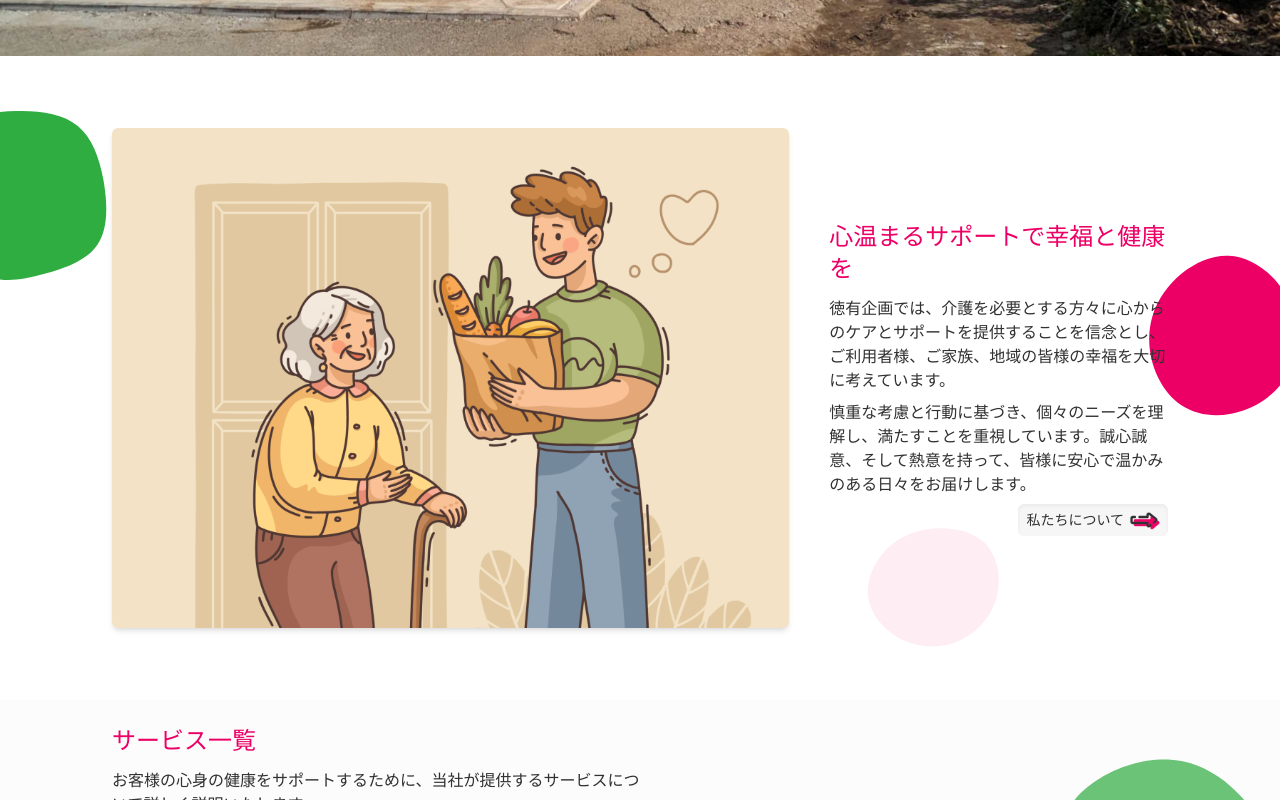
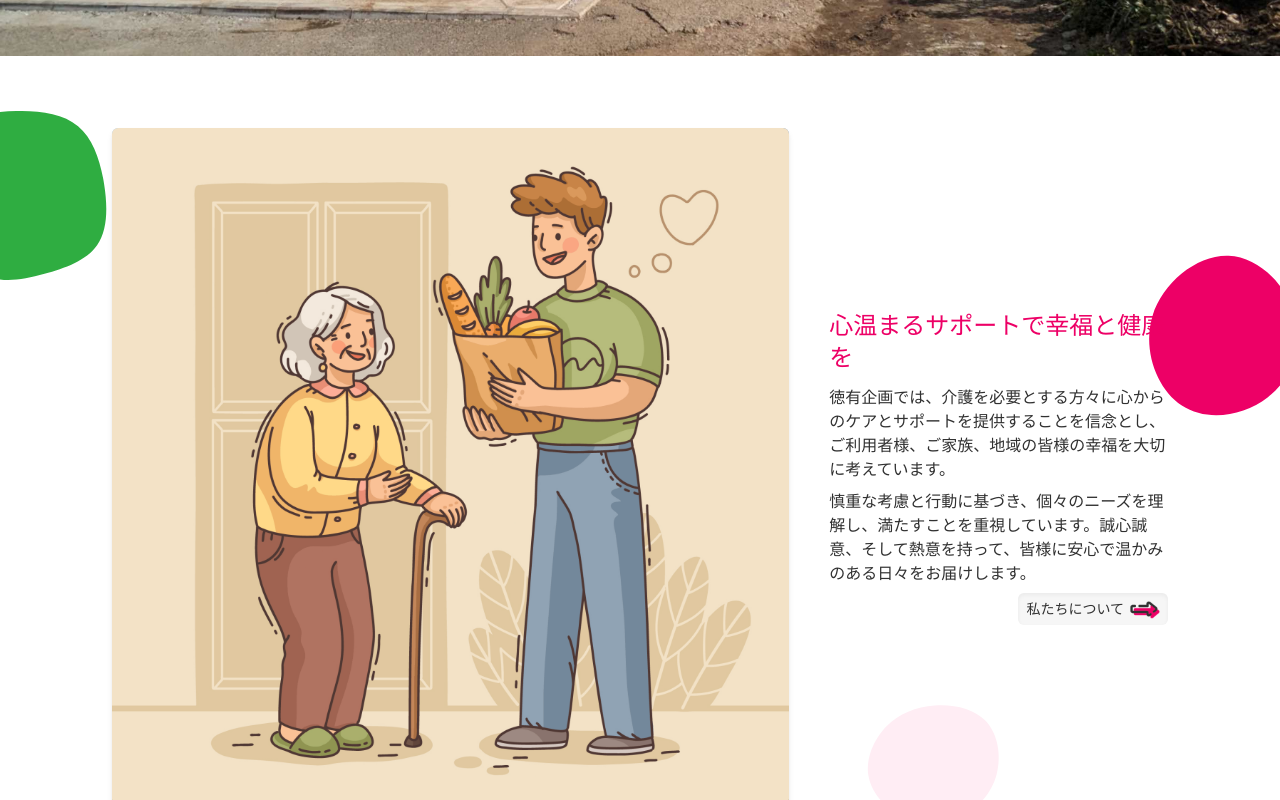
Before and after one commit to Jasufr/tokuyukikaku, a React (Vite) app: page / in a window 1280 px wide. Shown: the part 840-1640 px from the top of the page. Built offline with nearby package versions, Linux system fonts and the light colour scheme; a web font is replaced by a local one.

Commit message:
image blur loading test on home page

```diff
--- a/index.html
+++ b/index.html
@@ -24,7 +24,7 @@
     href="https://fonts.googleapis.com/css2?family=Kosugi&family=Kosugi+Maru&family=M+PLUS+1p:wght@100;300;400;500;700;800;900&family=Noto+Sans+JP:wght@100..900&family=Noto+Serif+JP:wght@200..900&family=Sawarabi+Gothic&family=Sawarabi+Mincho&display=swap"
     rel="stylesheet">
 
-    <link rel="preload" as="image" href="/images/tokuyukikaku.jpg">
+    <!-- <link rel="preload" as="image" href="/images/tokuyukikaku.jpg"> -->
     <link rel="preload" as="image" href="/icons/logo.png">
     <link rel="preload" as="image" href="/icons/address.png">
     <link rel="preload" as="image" href="/icons/phone_number.png">
--- /dev/null
+++ b/src/components/ImageWithPlaceholder.jsx
@@ -0,0 +1,23 @@
+import { useEffect, useState } from "react";
+
+const ImageWithPlaceholder = ({ src, alt, className, imgClassName, placeholderSrc }) => {
+  const [isLoaded, setIsLoaded] = useState(false);
+
+  useEffect(() => {
+    const img = new Image();
+    img.src = src;
+    img.onload = () => {
+      setIsLoaded(true);
+    };
+  }, [src]);
+
+  return (
+    <>
+      <div className={`${className} bg-[url('${placeholderSrc}')]`}>
+        <img src={`${src}`} loading="lazy" alt={`${alt}`} className={`${imgClassName} w-full h-full object-cover object-center ${isLoaded ? 'opacity-100' : 'opacity-0'} transition-opacity duration-500`} />
+      </div>
+    </>
+  )
+}
+
+export default ImageWithPlaceholder;
--- a/src/pages/Home.jsx
+++ b/src/pages/Home.jsx
@@ -2,6 +2,7 @@ import { Helmet } from "react-helmet-async";
 import { Link } from "wouter";
 import TaxiPopUp from "../components/TaxiPopUp";
 import { useState } from "react";
+import ImageWithPlaceholder from "../components/ImageWithPlaceholder";
 
 const Home = () => {
   const [isTaxiPopUpOpen, setIsTaxiPopUpOpen] = useState(true);
@@ -19,11 +20,18 @@ const Home = () => {
       </Helmet>
       <div className="home">
         {/* Accueil */}
-        <div aria-label="徳有企画（とくゆきかく）の施設" role="img" className="bg-[url('/images/tokuyukikaku.jpg')] w-full h-96 2md:h-screen bg-center bg-cover">
+        <div aria-label="徳有企画（とくゆきかく）の施設" role="img" className="w-full h-96 2md:h-screen relative">
+          {/* <div className="blurLoad bg-[url('/images/tokuyukikakuSmall.jpg')] w-full h-full 2md:h-screen absolute bg-cover bg-center -z-10">
+            <img src="/images/tokuyukikaku.jpg" loading="lazy" alt="徳有企画（とくゆきかく）の施設" className="w-full h-full 2md:h-screen object-cover object-center absolute -z-10" />
+          </div> */}
+          <ImageWithPlaceholder
+            src="/images/tokuyukikaku.jpg"
+            placeholderSrc="/images/tokuyukikakuSmall.jpg"
+            alt="徳有企画（とくゆきかく）の施設"
+            className="w-full h-full bg-cover bg-center absolute -z-10"
+          />
           <div className="h-full items-end 2md:items-center flex justify-center 2md:justify-end">
             <div className="bg-white bg-opacity-65 w-full 2md:w-1/3 lg:w-1/4 flex flex-col p-3 2md:rounded-s-sm shadow-md">
-              {/* <h2 className="text-darkpink text-3xl">温もりで支える介護</h2>
-              <p className="text-lg">やさしさをもって利用者様と接し、心温まる時間を提供します。</p> */}
               <h1 className="text-darkpink text-2xl">徳有企画 | <span className="font-bold text-xl">西東京市、小平市、武蔵野市を中心する介護サービス、安心と信頼のケア</span></h1>
             </div>
           </div>
@@ -54,7 +62,14 @@ const Home = () => {
               </div>
             </div>
             <div className="flex gap-10 px-6 2md:px-12 lg:px-24 xl:px-28 py-6">
-              <div aria-label="ご利用者様に買い物のお手伝いをするヘルパーのイラスト" role="img" className="hidden md:block md:w-1/2 lg:w-2/3 bg-[url('/illustrations/helper1.png')] bg-top bg-cover min-h-[500px] rounded-md shadow-md"></div>
+              {/* <div aria-label="ご利用者様に買い物のお手伝いをするヘルパーのイラスト" role="img" className="hidden md:block md:w-1/2 lg:w-2/3 bg-[url('/illustrations/helper1.png')] bg-top bg-cover min-h-[500px] rounded-md shadow-md"></div> */}
+              <ImageWithPlaceholder
+                src="/illustrations/helper1.png"
+                placeholderSrc="/images/tokuyukikakuSmall.jpg"
+                alt="ご利用者様に買い物のお手伝いをするヘルパーのイラスト"
+                className="hidden md:block md:w-1/2 lg:w-2/3 bg-top bg-cover min-h-[500px] rounded-md shadow-md"
+                imgClassName="rounded-md"
+              />
               <div className="md:w-1/2 lg:w-1/3 flex flex-col justify-center">
                 <h2 className="text-2xl mb-3 text-darkpink">心温まるサポートで幸福と健康を</h2>
                 <p className="mb-2">徳有企画では、介護を必要とする方々に心からのケアとサポートを提供することを信念とし、ご利用者様、ご家族、地域の皆様の幸福を大切に考えています。</p>
```
Also changed, not shown: public/images/tokuyukikakuSmall.jpg (added).
